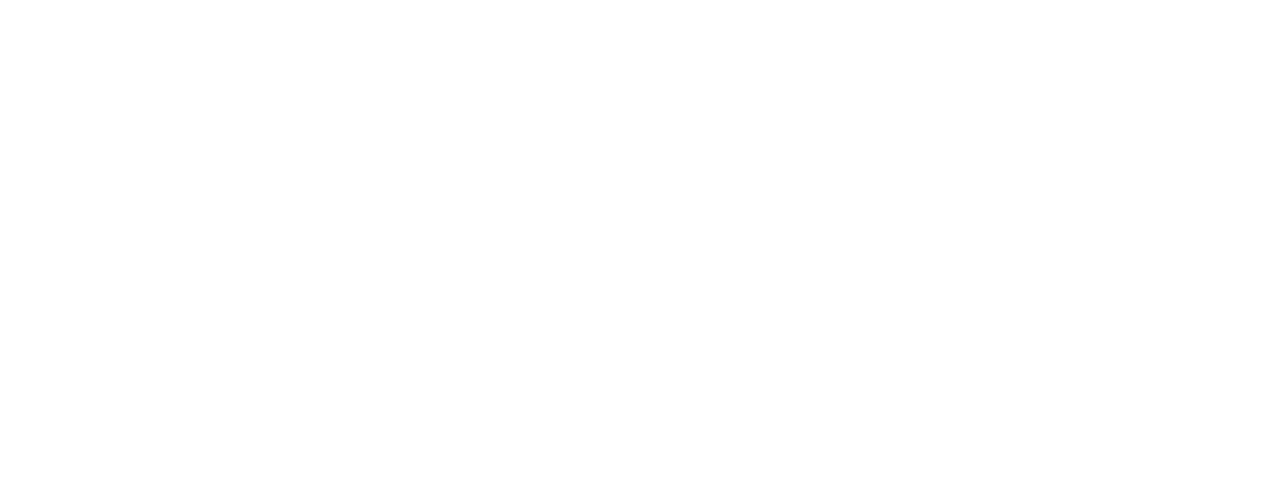
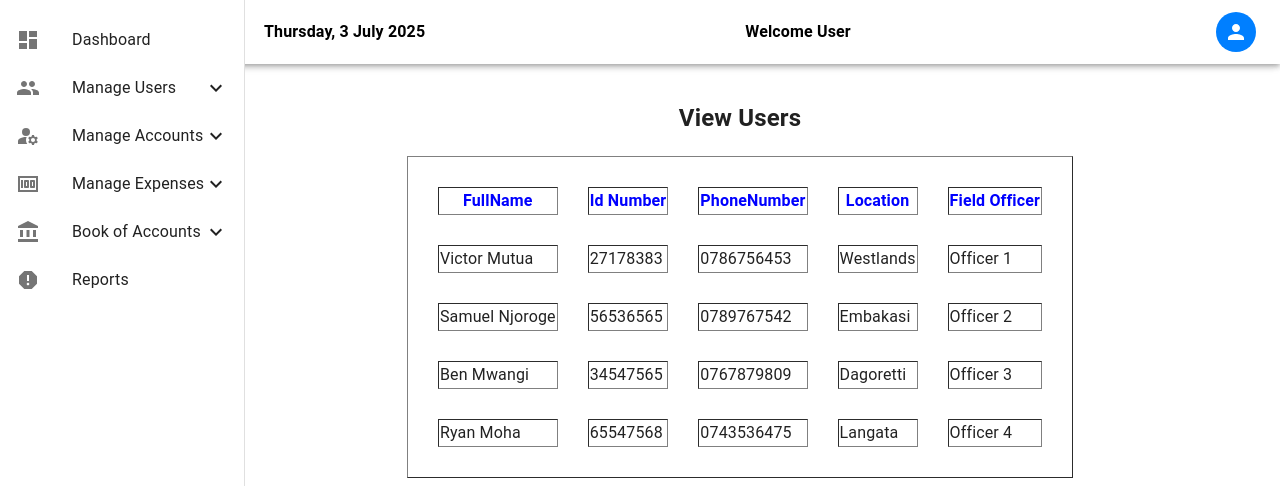
Before and after one commit to Viking-jnr/Welfare, a React (Vite) app in the folder Welfare/: page /admin/view in a window 1280 px wide. Before the commit this address had no page. Shown: the top 486 px of the page. Built offline with nearby package versions, Linux system fonts and the light colour scheme.

Commit message:
adding view user and adding a table to it

```diff
--- a/Welfare/src/App.jsx
+++ b/Welfare/src/App.jsx
@@ -13,6 +13,7 @@
 import Payments from './Components/admin/BookofAccounts/Payments'
 import Accounts from './Components/admin/BookofAccounts/Accounts'
 import Reports from './Components/admin/Reports'
+import ViewUser from './Components/admin/ManageUsers/ViewUser'
 
 function App() {
 
@@ -25,6 +26,7 @@
         <Route index element={<Dashboard />} />
         <Route path="/admin/user" element={<Users />} />
         <Route path='/admin/edit' element={<Edit />} />
+        <Route path='/admin/view' element={<ViewUser />}/>
         <Route path='/admin/create-account' element={<CreateAccount />} />
         <Route path='/admin/edit-account' element={<EditAccount />} />
         <Route path='/admin/create-expense' element={<CreateExpense />} />
--- a/Welfare/src/Components/admin/Dashboard.jsx
+++ b/Welfare/src/Components/admin/Dashboard.jsx
@@ -82,6 +82,9 @@
                         </ListItemButton>
                         <ListItemButton onClick={()=> {navigate('/admin/edit'); toggleDrawer();}}>
                             <ListItemText primary="Edit User" />
+                        </ListItemButton>
+                        <ListItemButton onClick={()=> {navigate('/admin/view'); toggleDrawer();}}>
+                            <ListItemText primary="View User" />
                         </ListItemButton>
                     </List>
                 </Collapse>
--- a/Welfare/src/Components/admin/ManageUsers/EditUser.jsx
+++ b/Welfare/src/Components/admin/ManageUsers/EditUser.jsx
@@ -1,7 +1,7 @@
-const Edit = ()=>{
+const EditUser = ()=>{
     return(
-        <h1>Edit User...</h1>
+        <h1>EditUser...</h1>
     )
 }
 
-export default Edit;
+export default EditUser;
--- /dev/null
+++ b/Welfare/src/Components/admin/ManageUsers/ViewUser.jsx
@@ -0,0 +1,54 @@
+const ViewUser = ()=>{
+
+    return(
+      <div style={{display: 'flex',flexDirection:'column', justifyContent: 'center', alignItems: 'center'}}>
+          <h1>View Users</h1>
+          <div >
+            <table cellSpacing={30} border={1} style={{width: '100%'}}>
+              <thead>
+              <tr style={{gap: '30px', color: "blue"}}>
+                <th>FullName</th>
+                <th>Id Number</th>
+                <th>PhoneNumber</th>
+                <th>Location</th>
+                <th>Field Officer</th>
+              </tr>
+              </thead>
+              <tbody>
+                <tr>
+                  <td>Victor Mutua</td>
+                  <td>27178383</td>
+                  <td>0786756453</td>
+                  <td>Westlands</td>
+                  <td>Officer 1</td>
+                </tr>
+                <tr>
+                  <td>Samuel Njoroge</td>
+                  <td>56536565</td>
+                  <td>0789767542</td>
+                  <td>Embakasi</td>
+                  <td>Officer 2</td>
+                </tr>
+                <tr>
+                  <td>Ben Mwangi</td>
+                  <td>34547565</td>
+                  <td>0767879809</td>
+                  <td>Dagoretti</td>
+                  <td>Officer 3</td>
+                </tr>
+                <tr>
+                  <td>Ryan Moha</td>
+                  <td>65547568</td>
+                  <td>0743536475</td>
+                  <td>Langata</td>
+                  <td>Officer 4</td>
+                </tr>
+              </tbody>
+            </table>
+          </div>
+
+      </div>
+    )
+}
+
+export default ViewUser;
```
